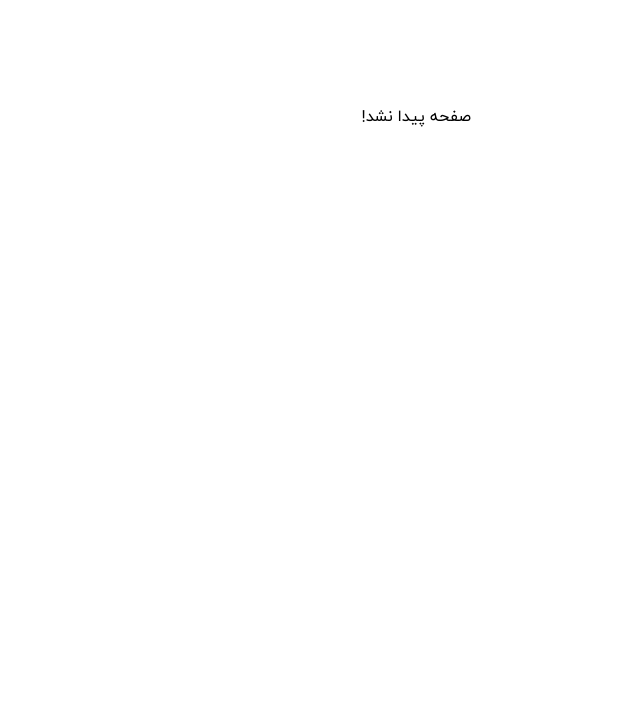
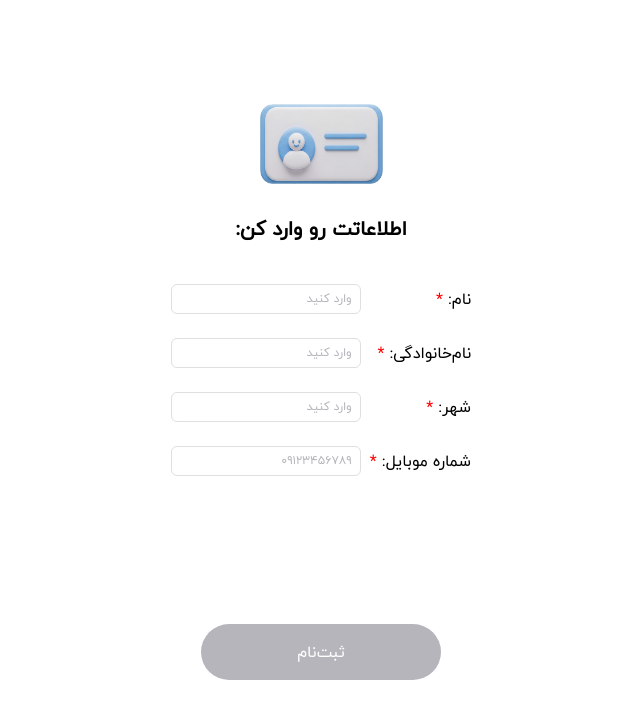
Before and after one commit to shaghayegh77amd/tavanir, a React (Vite) app: page /register in a window 1280 px wide. Shown: the top 718 px of the page, without its empty margins (498-1138 px from the left). Built offline with nearby package versions, Linux system fonts and the light colour scheme.

Commit message:
add register form

```diff
--- a/package.json
+++ b/package.json
@@ -13,6 +13,7 @@
     "crypto-js": "^4.2.0",
     "react": "^19.1.0",
     "react-dom": "^19.1.0",
+    "react-hook-form": "^7.57.0",
     "react-router-dom": "^7.6.2",
     "sass": "^1.89.1",
     "scss": "^0.2.4"
--- a/src/App.jsx
+++ b/src/App.jsx
@@ -1,6 +1,7 @@
 import { Routes, Route, Navigate } from "react-router-dom";
 import StartPage from "./pages/startPage/start";
 import QuizPage from "./pages/quizPage/quiz";
+import RegisterPage from "./pages/register/register";
 
 function App() {
   return (
@@ -8,10 +9,7 @@ function App() {
       <Routes>
         <Route path="/" element={<StartPage />} />
         <Route path="/quiz" element={<QuizPage />} />
-
-        {/* <Route path="/form" element={<FormPage />} />
-        <Route path="/otp" element={<OtpPage />} />
-        <Route path="/quiz" element={<QuizPage />} /> */}
+        <Route path="/register" element={<RegisterPage />} />
         <Route path="*" element={<div>صفحه پیدا نشد!</div>} />
       </Routes>
     </div>
--- /dev/null
+++ b/src/components/registerFotm/index.tsx
@@ -0,0 +1,88 @@
+import React from "react";
+import { useForm } from "react-hook-form";
+import styles from "./styled.module.scss";
+
+type FormValues = {
+  firstName: string;
+  lastName: string;
+  city: string;
+  phone: string;
+};
+
+const RegisterForm = () => {
+  const {
+    register,
+    handleSubmit,
+    formState: { errors, isValid },
+  } = useForm<FormValues>();
+
+  const onSubmit = (data: FormValues) => {
+    console.log("اطلاعات ارسال‌شده:", data);
+  };
+
+  return (
+    <div className={styles.form}>
+      <img src="./../../../public/images/account.png" alt="card icon" />
+      <h2 className={styles.title}>اطلاعاتت رو وارد کن:</h2>
+
+      <form onSubmit={handleSubmit(onSubmit)} className={styles.form}>
+        <div className={styles.inputBox}>
+          <label>
+            نام: <span className={styles.required}>*</span>
+          </label>
+          <input
+            type="text"
+            {...register("firstName", { required: true })}
+            placeholder="وارد کنید"
+          />
+          {errors.firstName && <p className="error">نام الزامی است</p>}
+        </div>
+
+        <div className={styles.inputBox}>
+          <label>
+            نام‌خانوادگی: <span className={styles.required}>*</span>
+          </label>
+          <input
+            type="text"
+            {...register("lastName", { required: true })}
+            placeholder="وارد کنید"
+          />
+          {errors.lastName && <p className="error">نام خانوادگی الزامی است</p>}
+        </div>
+
+        <div className={styles.inputBox}>
+          <label>
+            شهر: <span className={styles.required}>*</span>
+          </label>
+          <input
+            type="text"
+            {...register("city", { required: true })}
+            placeholder="وارد کنید"
+          />
+          {errors.city && <p className="error">شهر الزامی است</p>}
+        </div>
+
+        <div className={styles.inputBox}>
+          <label>
+            شماره موبایل: <span className={styles.required}>*</span>
+          </label>
+          <input
+            type="text"
+            {...register("phone", {
+              required: true,
+              pattern: /^09\d{9}$/,
+            })}
+            placeholder="09123456789"
+          />
+          {errors.phone && <p className="error">شماره موبایل معتبر نیست</p>}
+        </div>
+
+        <button type="submit" className="button" disabled={!isValid}>
+          ثبت‌نام
+        </button>
+      </form>
+    </div>
+  );
+};
+
+export default RegisterForm;
--- /dev/null
+++ b/src/components/registerFotm/styled.module.scss
@@ -0,0 +1,62 @@
+.form {
+  display: flex;
+  flex-direction: column;
+  align-items: center;
+  img {
+    width: 123px;
+    height: 80px;
+    margin-bottom: 30px;
+  }
+  .title {
+    font-size: 20px;
+    margin-bottom: 40px;
+  }
+  .form {
+    width: 100%;
+    display: flex;
+    flex-direction: column;
+    gap: 24px;
+  }
+  .inputBox {
+    display: flex;
+    gap: 8px;
+    align-items: center;
+  }
+  label {
+    display: block;
+    width: 168px;
+  }
+
+  input {
+    padding: 0 8px;
+    border-radius: 6px;
+    border: 1px solid #dfdfdf;
+    width: 100%;
+    height: 30px;
+    line-height: 30px;
+    font-size: 12px;
+  }
+  input::placeholder {
+    color: #b5b5bb;
+  }
+}
+
+.error {
+  color: red;
+  font-size: 0.8rem;
+}
+
+.required {
+  color: red;
+}
+
+.submit-button {
+  width: 100%;
+  padding: 0.75rem;
+  background-color: #ccc;
+  border: none;
+  border-radius: 50px;
+  font-size: 1rem;
+  color: white;
+  cursor: pointer;
+}
--- a/src/components/result/index.tsx
+++ b/src/components/result/index.tsx
@@ -44,7 +44,7 @@ const Result = ({ wrongIndexes }) => {
       )}
       <a
         className="button"
-        onClick={() => (winner ? navigate("/login") : navigate(0))}
+        onClick={() => (winner ? navigate("/register") : navigate(0))}
       >
         {winner ? "تکمیل اطلاعات" : "دوباره تلاش میکنم :)"}
       </a>
--- /dev/null
+++ b/src/pages/register/register.tsx
@@ -0,0 +1,9 @@
+import React, { useState } from "react";
+
+import RegisterForm from "../../components/registerFotm";
+
+const RegisterPage = () => {
+  return <RegisterForm />;
+};
+
+export default RegisterPage;
```
Also changed, not shown: src/pages/register/styles.module.scss (added, +27 -0 lines), public/images/account.png (added), 1 other file (tests, documents, lock files or other folders).
